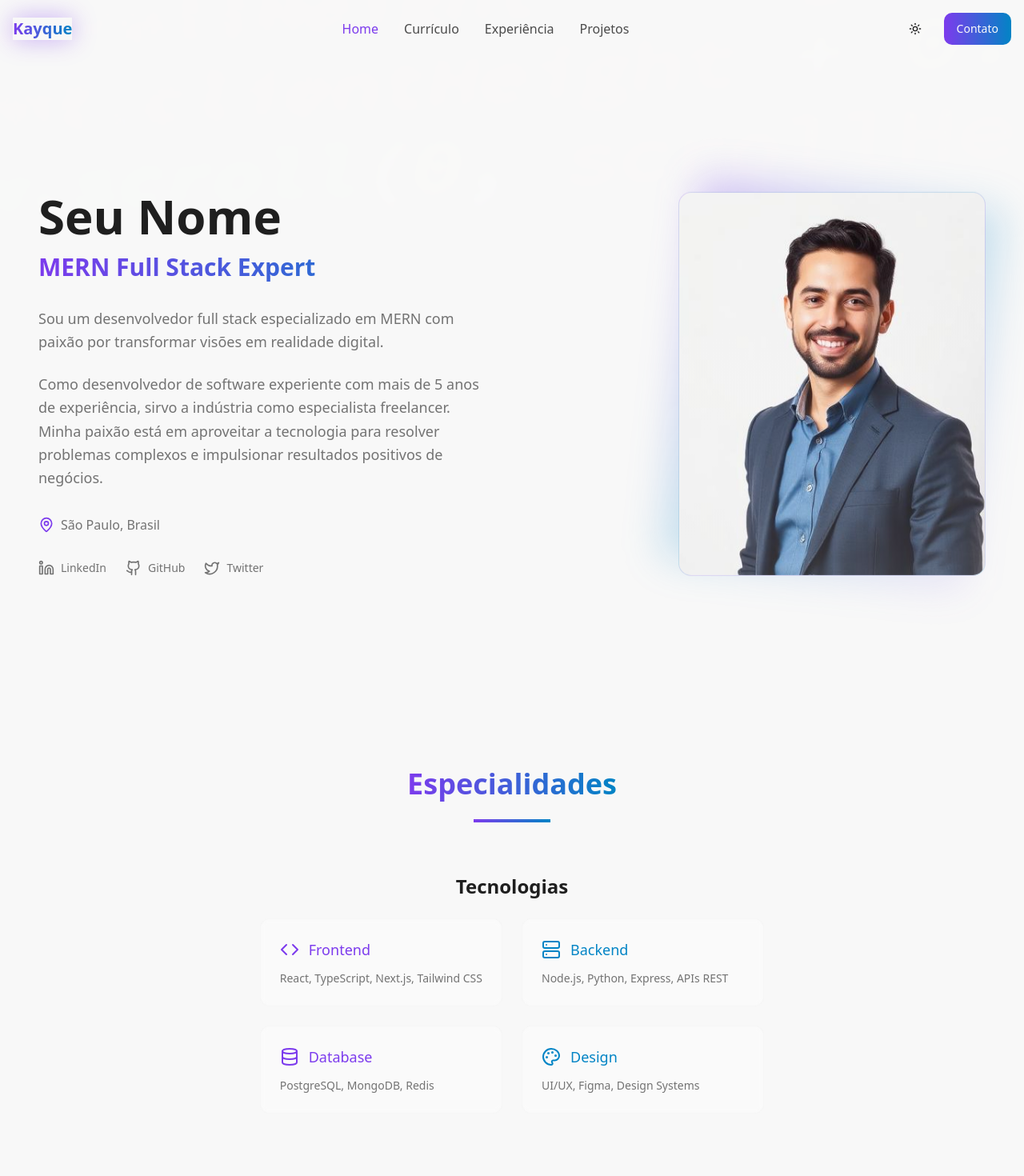
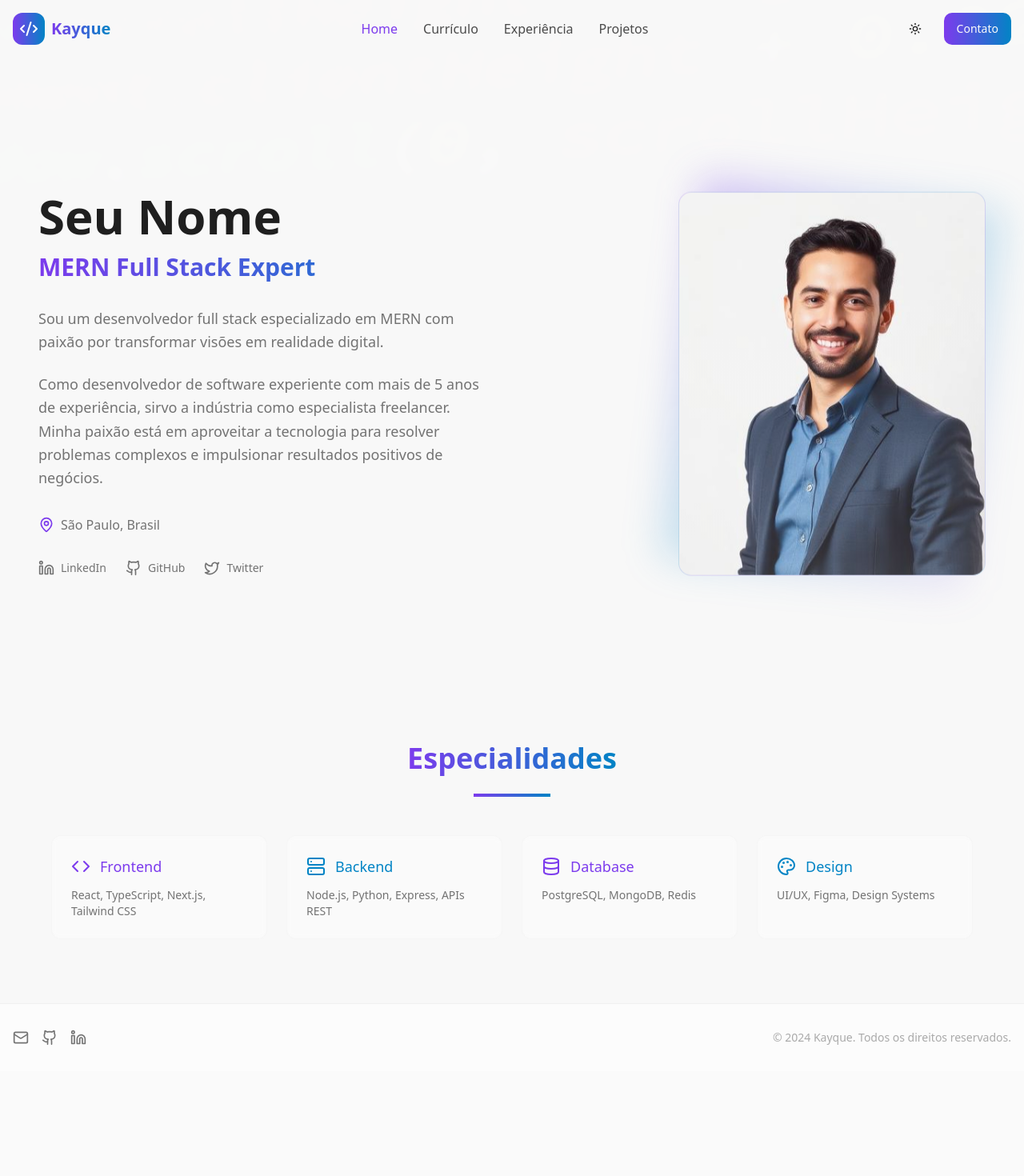
Before and after one commit to kayqueallan/meu-portifolio, a React (Vite) app: page / in a window 1280 px wide. Shown: the top 1470 px of the page at 80% size. After the commit the page ends 1339 px from the top, so only its background shows below. Built offline with nearby package versions, Linux system fonts and the light colour scheme.

Commit message:
Update header and specialties section
Replaced "Kayque" with a technology-related logo in the header. Arranged specialties horizontally and adjusted their spacing for a cleaner look.

```diff
--- a/src/components/Header.tsx
+++ b/src/components/Header.tsx
@@ -1,7 +1,7 @@
 import { useState, useEffect } from "react";
 import { Button } from "@/components/ui/button";
 import { Link, useLocation } from "react-router-dom";
-import { Moon, Sun } from "lucide-react";
+import { Moon, Sun, Code2 } from "lucide-react";
 import { useTheme } from "next-themes";
 
 const Header = () => {
@@ -23,8 +23,13 @@ const Header = () => {
     }`}>
       <div className="container mx-auto px-4 py-4">
         <nav className="flex justify-between items-center">
-          <Link to="/" className="text-xl font-bold bg-gradient-to-r from-primary to-accent bg-clip-text text-transparent animate-glow">
-            Kayque
+          <Link to="/" className="flex items-center gap-2 group">
+            <div className="p-2 rounded-lg bg-gradient-to-r from-primary to-accent group-hover:shadow-glow transition-all duration-300">
+              <Code2 className="w-6 h-6 text-white" />
+            </div>
+            <span className="text-xl font-bold bg-gradient-to-r from-primary to-accent bg-clip-text text-transparent">
+              Kayque
+            </span>
           </Link>
 
           <div className="hidden md:flex space-x-8">
--- a/src/pages/Home.tsx
+++ b/src/pages/Home.tsx
@@ -93,7 +93,7 @@ const Home = () => {
           </div>
 
           {/* Specialties Section */}
-          <div className="mt-20 space-y-16">
+          <div className="mt-12 space-y-12">
             <div className="text-center">
               <h2 className="text-4xl font-bold mb-6">
                 <span className="bg-gradient-to-r from-primary to-accent bg-clip-text text-transparent">
@@ -103,10 +103,7 @@ const Home = () => {
               <div className="w-24 h-1 bg-gradient-to-r from-primary to-accent mx-auto"></div>
             </div>
 
-            <div className="flex justify-center">
-              <div className="space-y-6 max-w-4xl">
-                <h3 className="text-2xl font-semibold text-foreground mb-6 text-center">Tecnologias</h3>
-                <div className="grid grid-cols-1 sm:grid-cols-2 gap-6">
+            <div className="grid grid-cols-1 md:grid-cols-2 lg:grid-cols-4 gap-6 max-w-6xl mx-auto">
               <div className="bg-card/30 backdrop-blur-sm rounded-xl p-6 border border-border/20 hover:shadow-soft transition-all duration-300 hover:scale-105">
                 <div className="flex items-center gap-3 mb-3">
                   <Code className="w-6 h-6 text-primary" />
@@ -143,8 +140,6 @@ const Home = () => {
         </div>
       </div>
     </div>
-      </div>
-    </div>
   );
 };
 
```
Lines whose indentation alone changed are shown as unchanged.
